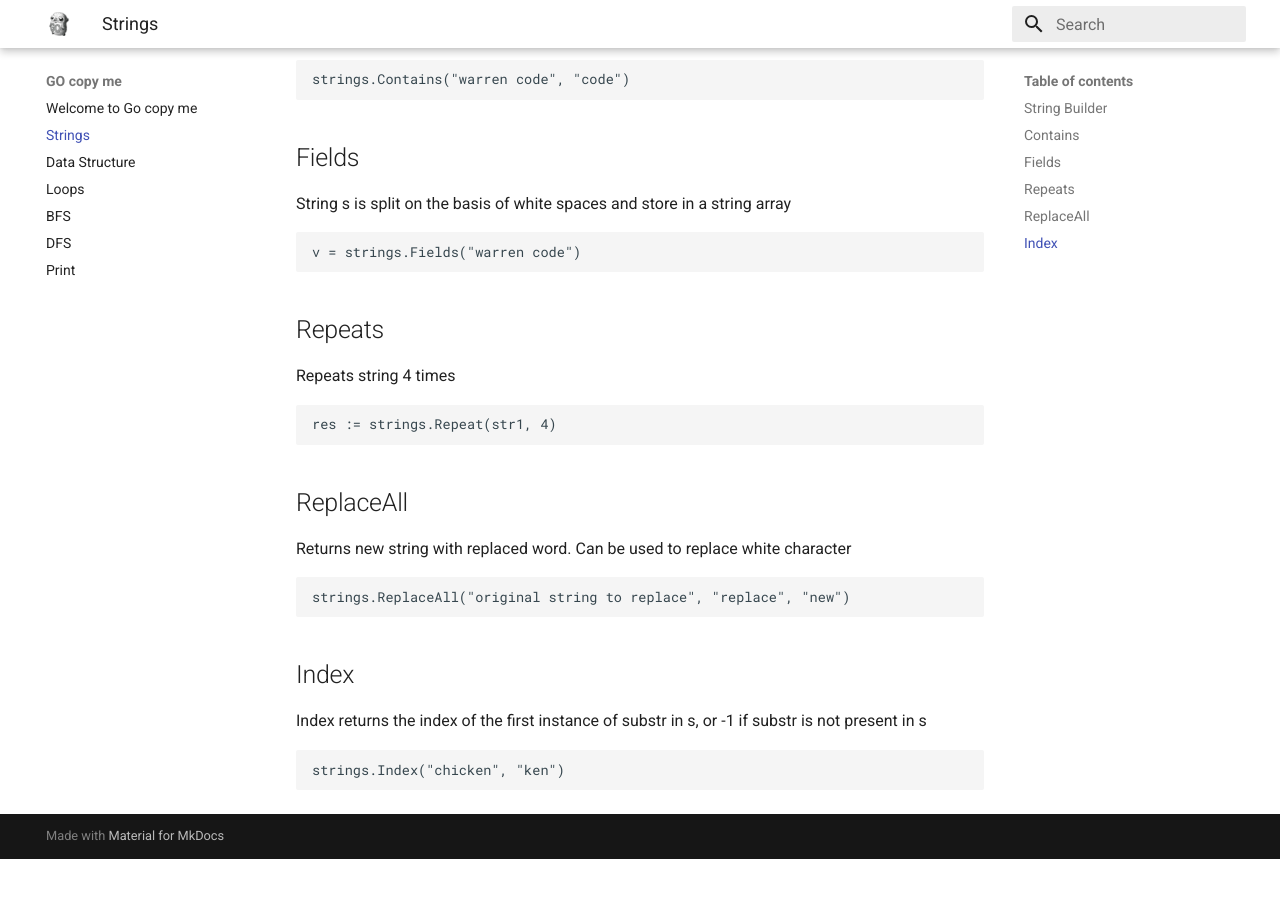
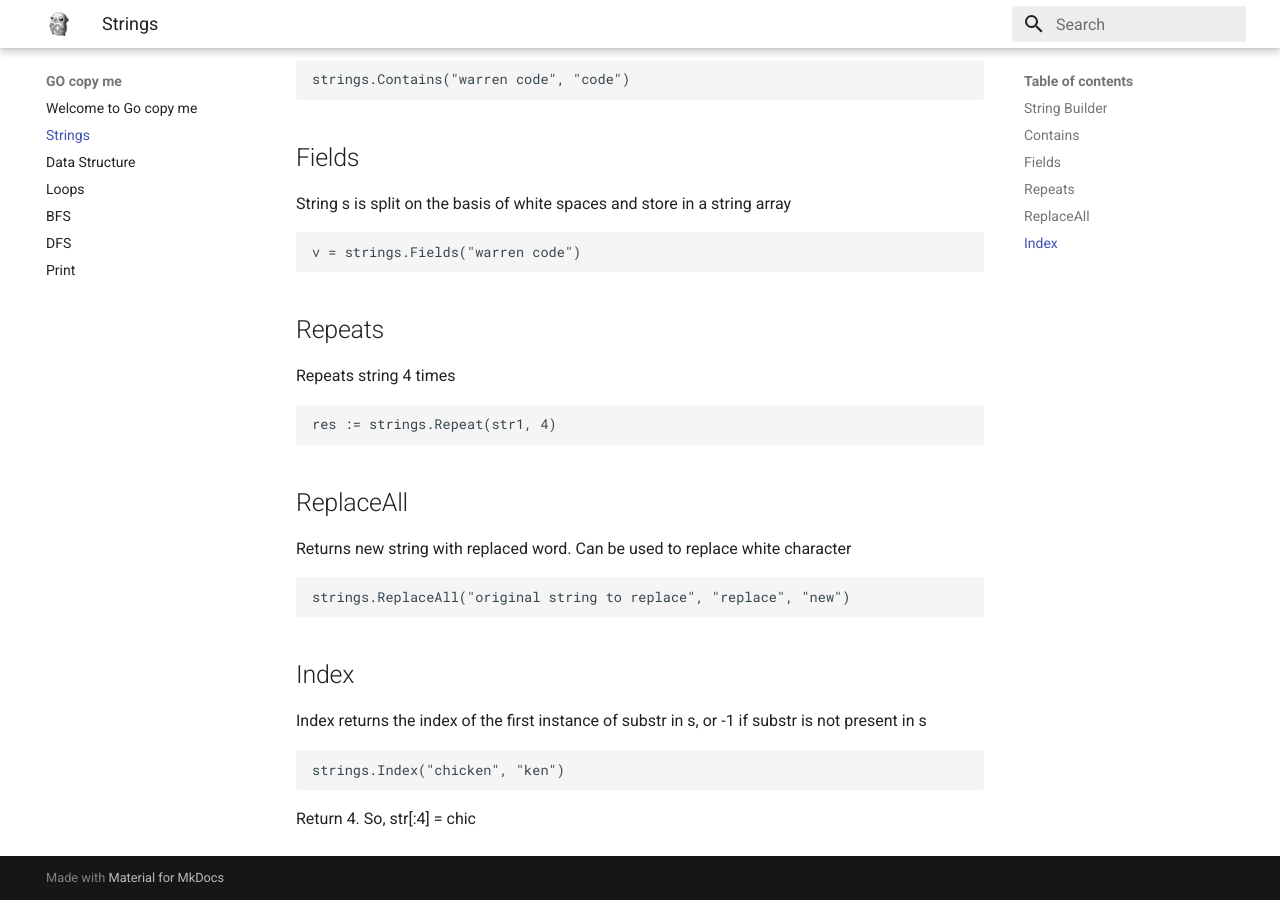
Before and after one commit to stashedUp/go-copy-paste, an MkDocs documentation site: the page built from docs/Strings.md, in a window 1280 px wide and 900 px high, scrolled down 626 px. Built offline with MkDocs 1.6.1 and Material for MkDocs 9.7.7, drawn with Linux system fonts in a browser that asks for light colours; before the commit the page ends 1485 px from its top, so only the background shows below that.

Commit message:
Update Strings.md

````diff
--- a/docs/Strings.md
+++ b/docs/Strings.md
@@ -44,3 +44,4 @@ Index returns the index of the first instance of substr in s, or -1 if substr is
 ```
 strings.Index("chicken", "ken")
 ```
+Return 4. So, str[:4] = chic
````
